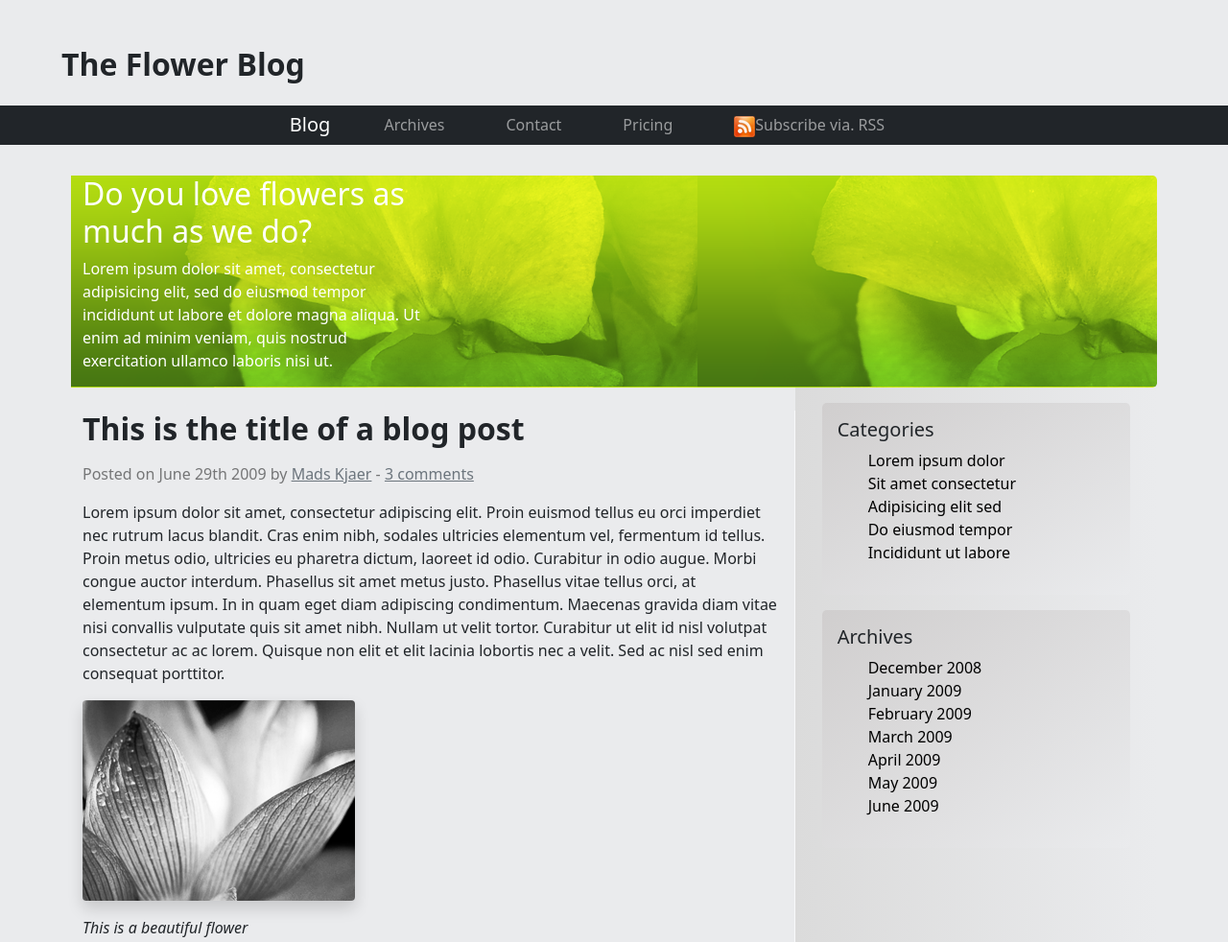
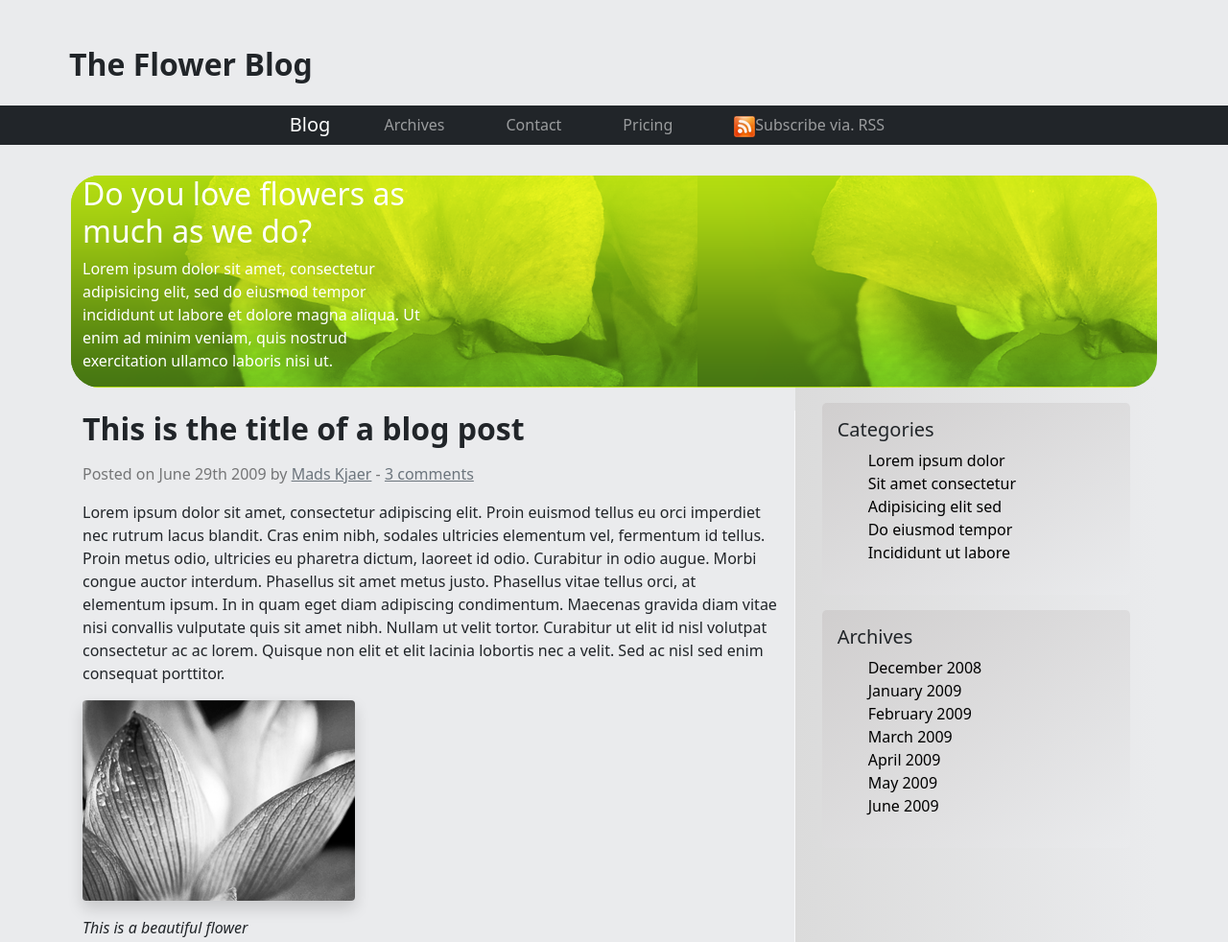
Before and after one commit to hagarahmed68896/bootstrab, a plain HTML site: page index.html in a window 1280 px wide. Shown: the top 982 px of the page at 96% size. Drawn offline with nearby package versions, Linux system fonts and the light colour scheme.

Commit message:
lab2 bootstrap

```diff
--- a/index.html
+++ b/index.html
@@ -20,6 +20,7 @@
         }
         .intro{
             background-image: url("./Images/intro_flower.png");
+            border-radius: 30px;
         }
         .link:hover{
           color: black;
@@ -61,7 +62,7 @@
 </head>
 <body>
    <div class="container-fluid col-sm-12 pt-5 ps-5 pb-3 ">
-    <h1 class="fs-2 fw-bolder ms-3 "> The Flower Blog</h1>
+    <h1 class="fs-2 fw-bolder ms-4 "> The Flower Blog</h1>
    </div>
    <nav class="navbar navbar-expand-md navbar-dark bg-dark p-0 ">
     <div class="container-fluid justify-content-end">
@@ -80,8 +81,8 @@
     </div>
   </nav>
    <div class="container p-3 mt-3 ">
-     <div class="row intro rounded-3">
-        <div class="col-lg-4 col-sm-12 text-white intro position-relative start-3">
+     <div class="row intro">
+        <div class="col-lg-4 col-sm-12 text-white intro">
             <h3 class="fs-2">Do you love flowers as much as we do?</h3>
             <p>
                 Lorem ipsum dolor sit amet, consectetur adipisicing elit, sed do eiusmod tempor
@@ -203,7 +204,7 @@
                   </div>
                   <div class="row mb-2">
                     <div class="col-lg-4 d-lg-flex justify-content-end">
-                    <label for="exampleFormControlTextarea1" class="form-label h-75">Commint</label>
+                    <label for="exampleFormControlTextarea1" class="form-label h-75">Comment</label>
                   </div>
                   <div class="col-lg-8">
                     <textarea class="form-control" id="exampleFormControlTextarea1" rows="3"></textarea>
```
